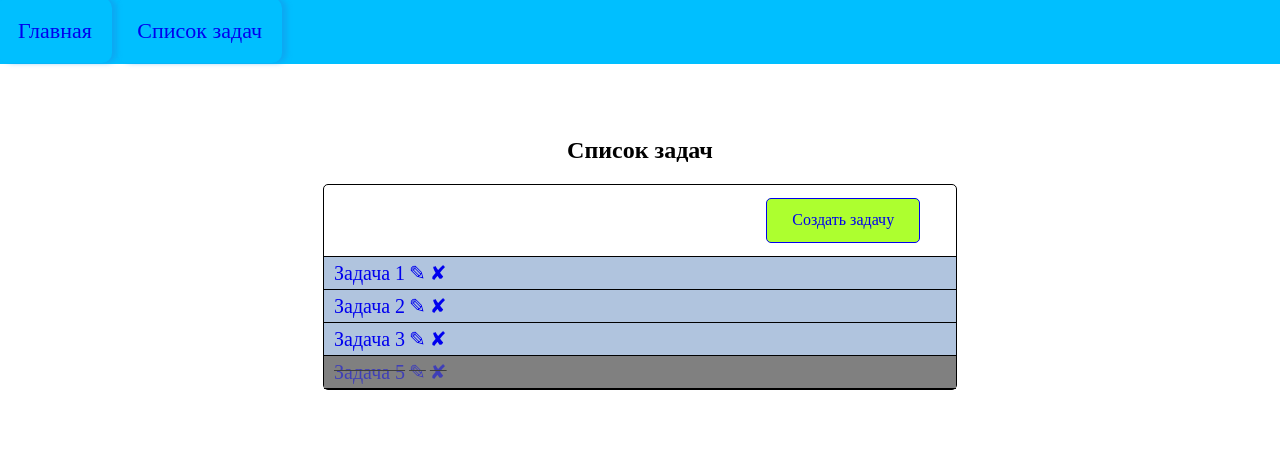
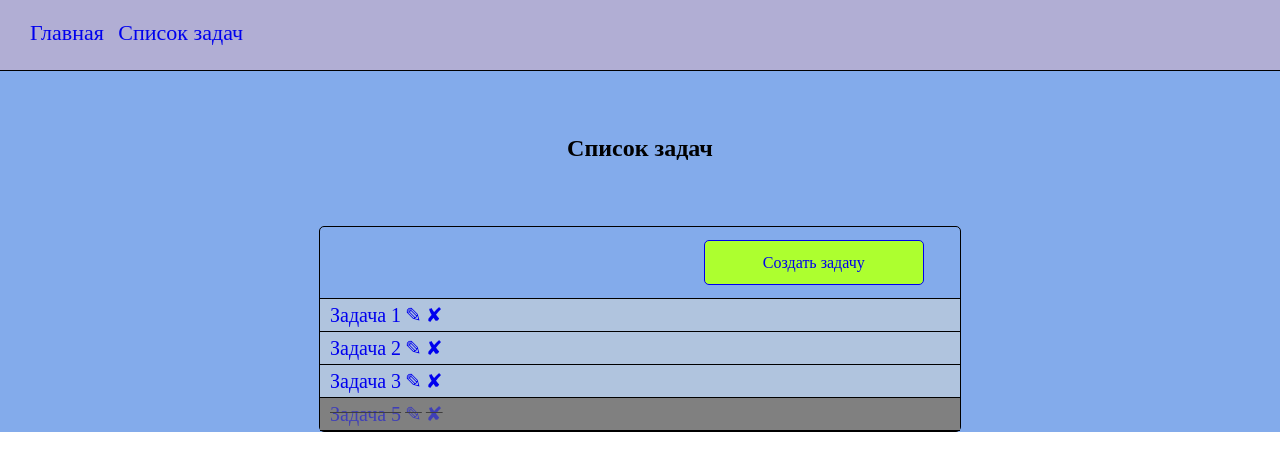
Before and after one commit to Grino777/ToDo, a Django app: page /tasks_list in a window 1280 px wide. Shown: the top 471 px of the page. Run offline with Django 4.2, Linux system fonts and the light colour scheme; data comes from the database, SQL or seed files in the repository; both versions use the stored data as it was after the commit.

```diff
--- a/todo_project/static/css/main.css
+++ b/todo_project/static/css/main.css
@@ -1,17 +1,4 @@
-.navigation-bar {
-    position: relative;
-    background-color: #00BFFF;
-    padding: 20px;
-    margin: -10px;
-    font-size: 22px;
-    padding-left: 0;
-
-}
-
-.button__navigation {
-    height: 30px;
-    padding: 20px;
-    text-decoration: none;
-    box-shadow: 5px 0px 5px rgba(25, 148, 230, 0.5);
-    border-radius: 10px;
-}
+* {
+    margin: 0;
+    padding: 0;
+   }
--- /dev/null
+++ b/todo_project/static/css/navbar.css
@@ -0,0 +1,23 @@
+.navigation__bar {
+    position: relative;
+    font-size: 18px;
+    height: 50px;
+    border-bottom: 1px solid black;
+    vertical-align: middle;
+    padding-left: 20px;
+    padding-top: 20px;
+    background-color: #b1aed4;
+}
+
+.button__navigation {
+    display: inline-block;
+    text-decoration: none;
+    font-size: 22px;
+    height: auto;
+    vertical-align: middle;
+    margin-left: 10px;
+}
+
+.button__navigation:hover {
+    background-color: #ddd;
+}
--- a/todo_project/static/js/script.js
+++ /dev/null
@@ -1,3 +0,0 @@
-$('.task__view').sortable({
-	revert: 100
-});
--- a/todo_project/templates/base.html
+++ b/todo_project/templates/base.html
@@ -9,7 +9,16 @@
     {% block css_add %} {% endblock %}
     {% block script_add %} {% endblock %}
 </head>
+
+<header>
+    {% block navigation %}
+        <link rel="stylesheet" href="{% static 'css/navbar.css' %} ">
+    {% endblock %}
+</header>
+
 <body>
-    {% block content %} {% endblock %}
+    <div class="content">
+        {% block content %} {% endblock %}
+    </div>
 </body>
 </html>
--- a/todo_project/todo/static/todo/css/tasks_list.css
+++ b/todo_project/todo/static/todo/css/tasks_list.css
@@ -1,5 +1,13 @@
+.content {
+    background-color: #83abeb;
+}
+
+.content__tasks {
+    display: block;
+}
 
 .tasks-list {
+    display: block;
     position: static;
     border: 1px solid;
     border-radius: 5px;
@@ -22,16 +30,23 @@
     border: 1px solid;
     border-radius: 5px;
     padding: 2%;
-    width: 20%;
+    width: 30%;
     text-align: center;
-    margin-left: 70%;
+    margin-left: 60%;
     text-decoration: none;
     background-color: #ADFF2F;
+    word-wrap: break-word;
+}
+
+.create-tasks a:hover {
+    background-color: #ddd;
 }
 
 .title__list {
-    padding-top: 5%;
     text-align: center;
+    height: auto;
+    width: auto;
+    padding: 5%;
 }
 
 ul.task__view {
--- a/todo_project/todo/templates/includes/navbar.html
+++ b/todo_project/todo/templates/includes/navbar.html
@@ -1,5 +1,5 @@
 <nav>
-    <div class="navigation-bar">
+    <div class="navigation__bar">
         <a href="{% url 'main_page' %}" class="button__navigation">Главная</a>
         <a href="{% url 'all_tasks' %}" class="button__navigation">Список задач</a>
     </div>
--- a/todo_project/todo/templates/todo/tasks_list.html
+++ b/todo_project/todo/templates/todo/tasks_list.html
@@ -7,7 +7,6 @@
 {% endblock %}
 
 {% block script_add %}
-    <script type="text/javascript" src="{% static 'js/script.js' %}"></script>
 {% endblock %}
 
 
@@ -17,6 +16,7 @@
 
 {% block content %}
     {% include 'includes/navbar.html' %}
+        <div class="content__tasks">
             <h2 class="title__list">Список задач</h2>
             <div class="tasks-list">
                 <div class="create-tasks"><a href="{% url 'create_task' %}">Создать задачу</a></div>
@@ -28,4 +28,5 @@
                 </ul>
                 {% endfor %}
             </div>
+        </div>
 {% endblock %}
```
Also changed, not shown: todo_project/db.sqlite3. Lines whose indentation alone changed are shown as unchanged.
